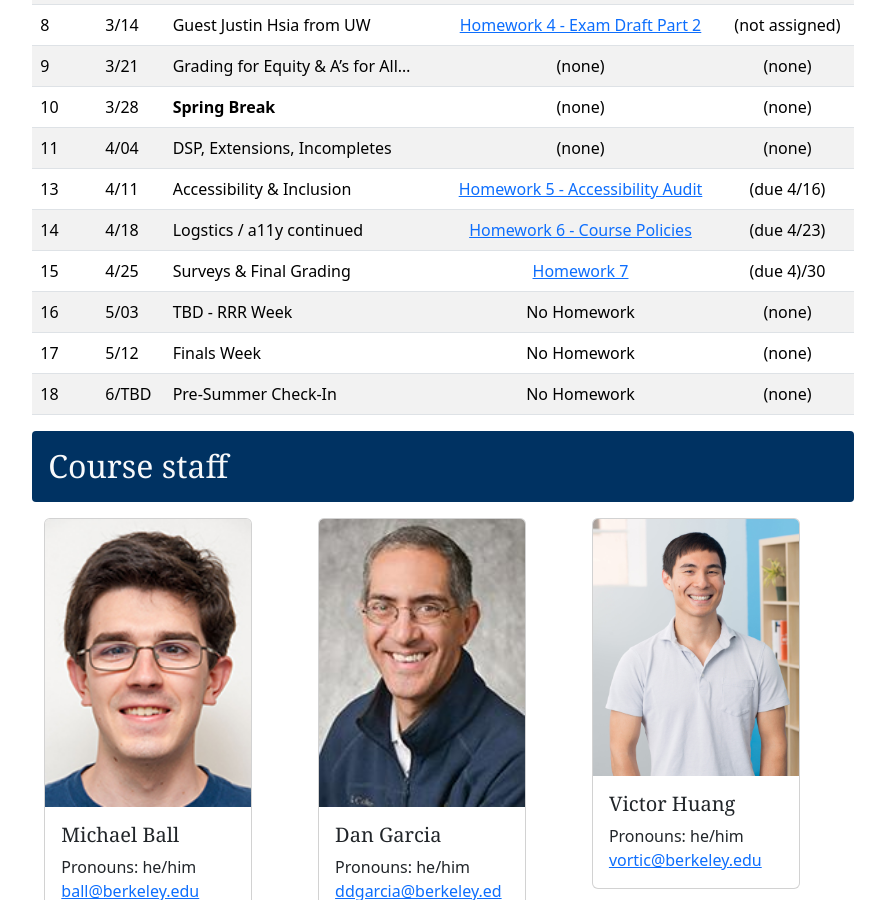
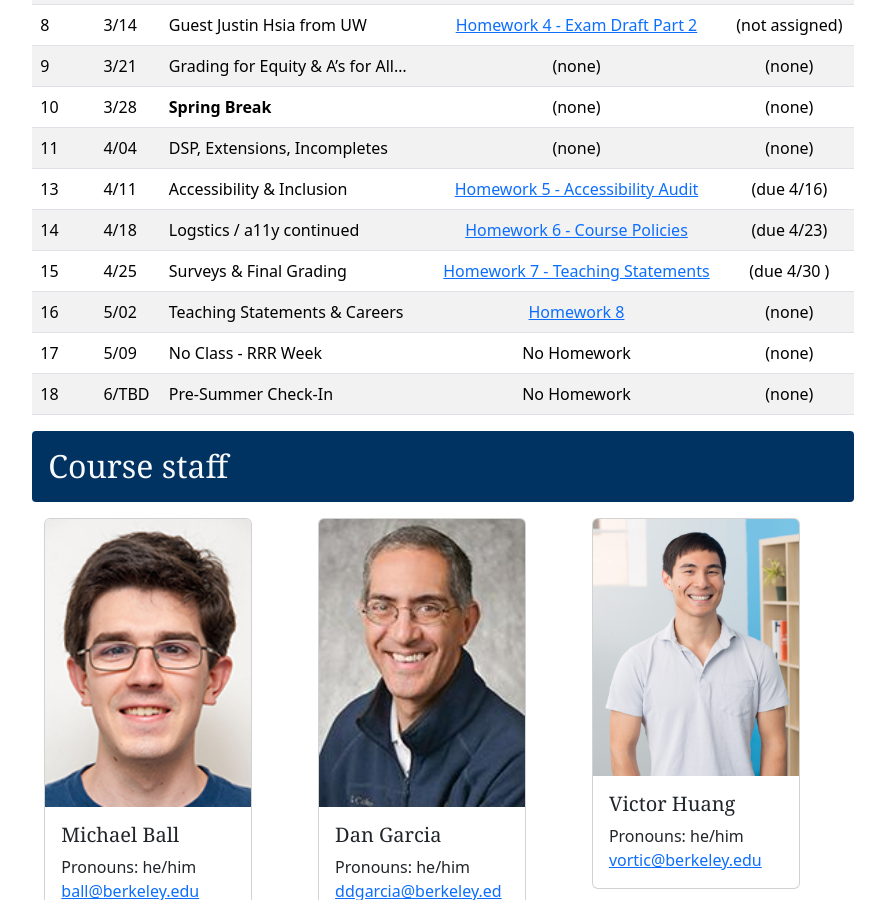
Before and after one commit to berkeley-cs302/sp25, a Jekyll site: the page built from index.md, in a window 1280 px wide and 900 px high, scrolled down 665 px. Shown: the whole window, without its empty margins (197-1082 px from the left). Built offline with Jekyll 4.4.1, drawn with Linux system fonts in a browser that asks for light colours; some web fonts are replaced.

Commit message:
update calendar

```diff
--- a/index.md
+++ b/index.md
@@ -30,9 +30,9 @@ _Homework assignments which say "Spring 2024" at the top are last years versions
 | 11   | 4/04 | DSP, Extensions, Incompletes | (none) | (none) |
 | 13   | 4/11 | Accessibility & Inclusion |[Homework 5 - Accessibility Audit][hw5] | (due 4/16) |
 | 14   | 4/18 | Logstics / a11y continued | [Homework 6 - Course Policies][hw6] | (due 4/23) |
-| 15   | 4/25 | Surveys & Final Grading | [Homework 7][hw7] | (due 4)/30 |
-| 16   | 5/03 | TBD - RRR Week | No Homework | (none) |
-| 17   | 5/12 | Finals Week | No Homework | (none) |
+| 15   | 4/25 | Surveys & Final Grading | [Homework 7 - Teaching Statements][hw7] | (due 4/30 )|
+| 16   | 5/02 | Teaching Statements & Careers | [Homework 8][hw8] | (none) |
+| 17   | 5/09 | No Class - RRR Week | No Homework | (none) |
 | 18   | 6/TBD | Pre-Summer Check-In | No Homework | (none) |
 
 [hw1]: /sp25/hw/hw1
```
Also changed, not shown: hw/hw3-exams-1.md (+0 -1 lines).
